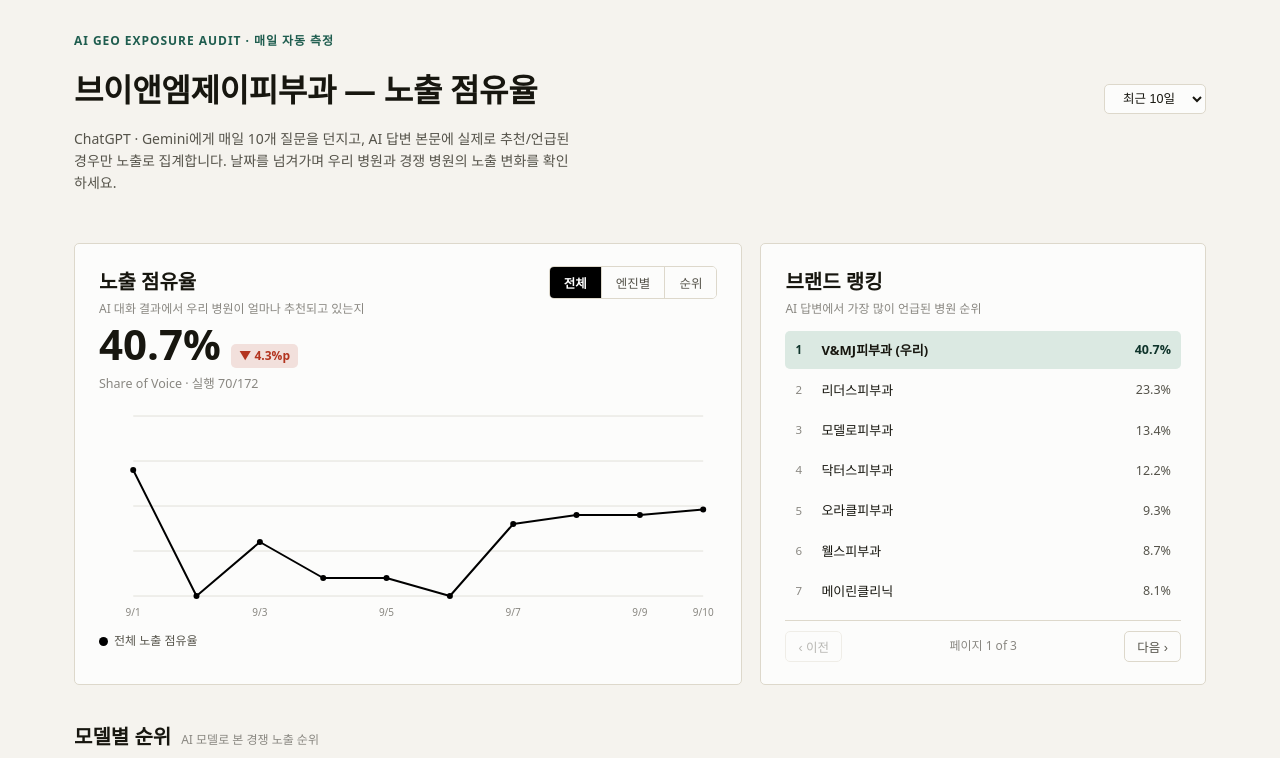
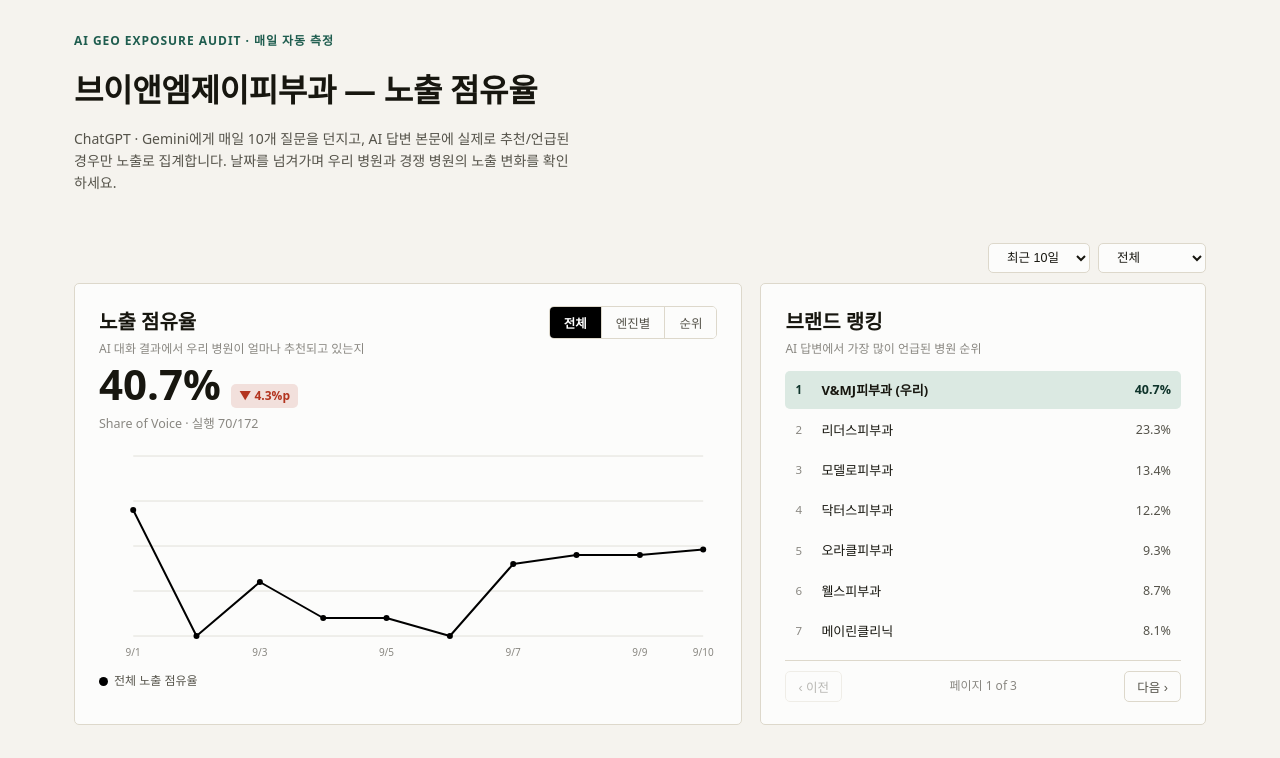
Before and after one commit to mjskinclinic/v-mj-skin-clinic, a plain HTML site: page docs/index.html in a window 1280 px wide. Shown: the top 758 px of the page. Drawn offline with Linux system fonts and the light colour scheme; a web font is replaced by a local one.

Commit message:
Add files via upload

```diff
--- a/docs/index.html
+++ b/docs/index.html
@@ -12,14 +12,6 @@
     <div class="eyebrow">AI GEO Exposure Audit &middot; 매일 자동 측정</div>
     <div class="top-row">
       <h1>브이앤엠제이피부과 — 노출 점유율</h1>
-      <div class="controls">
-        <select class="period" id="periodSelect">
-          <option value="7">최근 7일</option>
-          <option value="10" selected>최근 10일</option>
-          <option value="30">최근 30일</option>
-          <option value="0">전체 기간</option>
-        </select>
-      </div>
     </div>
     <div class="sub">ChatGPT · Gemini에게 매일 10개 질문을 던지고, AI 답변 본문에 실제로 추천/언급된 경우만 노출로 집계합니다. 날짜를 넘겨가며 우리 병원과 경쟁 병원의 노출 변화를 확인하세요.</div>
   </div>
@@ -65,6 +57,8 @@ let PERIOD_DAYS = 10;
 let CHART_MODE = "total"; // total | engine | rank
 let QLIST_FILTER = "all"; // all | tag:이름 | group:이름
 let RANK_LIST_FULL = [];
+let TAG_FILTER = "all"; // all | 태그명 — 노출 점유율/브랜드 랭킹 카드에 적용
+let HERO_Q_INDICES = null; // TAG_FILTER에 대응하는 질문 인덱스 목록 (null = 전체)
 
 function statusOf(row) {
   if (row.error || row.exposed === null || row.exposed === undefined) return { cls: "unknown", label: "확인 오류" };
@@ -98,14 +92,51 @@ function render() {
 
   document.getElementById("footerStamp").textContent = `AI GEO Exposure Audit · ${latest.date} 기준`;
 
+  // 질문마다 tag(예: 월보고용/강남키워드)를 붙여서, 태그 필터와 "질문 목록" 묶음 보기에 사용합니다.
+  // 실제 데이터 배열(latest.questions)의 순서·인덱스는 전혀 건드리지 않으므로
+  // prompt.html?q=번호 링크나 과거 기록과의 매칭에는 영향이 없습니다.
+  const tags = latest.questionTags || [];
+  const byTag = new Map(); // tagName -> [원래 인덱스, ...] (등장 순서 그대로 보존)
+  latest.questions.forEach((_, i) => {
+    const tagName = tags[i] || "기타";
+    if (!byTag.has(tagName)) byTag.set(tagName, []);
+    byTag.get(tagName).push(i);
+  });
+  const tagNames = [...byTag.keys()];
+  HERO_Q_INDICES = TAG_FILTER === "all" ? null : (byTag.get(TAG_FILTER) || []);
+
   // ---- hero + ranking ----
+  const heroControls = document.createElement("div");
+  heroControls.className = "hero-controls";
+  heroControls.innerHTML = `
+    <select class="period" id="periodSelect">
+      <option value="7"${PERIOD_DAYS === 7 ? " selected" : ""}>최근 7일</option>
+      <option value="10"${PERIOD_DAYS === 10 ? " selected" : ""}>최근 10일</option>
+      <option value="30"${PERIOD_DAYS === 30 ? " selected" : ""}>최근 30일</option>
+      <option value="0"${PERIOD_DAYS === 0 ? " selected" : ""}>전체 기간</option>
+    </select>
+    <select class="period" id="tagFilterSelect">
+      <option value="all"${TAG_FILTER === "all" ? " selected" : ""}>전체</option>
+      ${tagNames.map((t) => `<option value="${t}"${TAG_FILTER === t ? " selected" : ""}>${t}</option>`).join("")}
+    </select>
+  `;
+  app.appendChild(heroControls);
+  document.getElementById("periodSelect").addEventListener("change", (e) => {
+    PERIOD_DAYS = +e.target.value;
+    render();
+  });
+  document.getElementById("tagFilterSelect").addEventListener("change", (e) => {
+    TAG_FILTER = e.target.value;
+    render();
+  });
+
   const heroRow = document.createElement("div");
   heroRow.className = "hero-row";
 
-  const allRuns = flattenRuns(hist, { days: 0 });
+  const allRuns = flattenRuns(hist, { days: 0, questionIndices: HERO_Q_INDICES });
   const sov = shareOfVoice(allRuns);
-  const trendAll = dailyTrend(hist, {});
-  const prevPct = hist.length > 1 ? dailyTrend(hist.slice(0, -1), {}).slice(-1)[0]?.pct : null;
+  const trendAll = dailyTrend(hist, { questionIndices: HERO_Q_INDICES });
+  const prevPct = hist.length > 1 ? dailyTrend(hist.slice(0, -1), { questionIndices: HERO_Q_INDICES }).slice(-1)[0]?.pct : null;
   const delta = pctDelta(sov.pct, hist.length > 1 ? trendAll[trendAll.length - 2].pct : null);
 
   const deltaHtml = delta === null
@@ -184,17 +215,7 @@ function render() {
   ));
 
   // ---- question list ----
-  // 질문마다 tag(예: 월보고용/강남키워드)를 붙여서, "전체" 보기에서는 tag별로 묶어 보여줍니다.
-  // 실제 데이터 배열(latest.questions)의 순서·인덱스는 전혀 건드리지 않으므로
-  // prompt.html?q=번호 링크나 과거 기록과의 매칭에는 영향이 없습니다.
-  const tags = latest.questionTags || [];
-  const byTag = new Map(); // tagName -> [원래 인덱스, ...] (등장 순서 그대로 보존)
-  latest.questions.forEach((_, i) => {
-    const tagName = tags[i] || "기타";
-    if (!byTag.has(tagName)) byTag.set(tagName, []);
-    byTag.get(tagName).push(i);
-  });
-  const tagNames = [...byTag.keys()];
+  // "전체" 보기에서는 위에서 계산한 tag별로 묶어 보여줍니다.
   const groupNames = Object.keys(groups);
 
   const qHeading = document.createElement("div");
@@ -283,19 +304,19 @@ function renderChart() {
   if (!wrap) return;
 
   if (CHART_MODE === "total") {
-    const points = dailyTrend(hist, {}).map((d) => ({ x: d.date, y: d.pct }));
+    const points = dailyTrend(hist, { questionIndices: HERO_Q_INDICES }).map((d) => ({ x: d.date, y: d.pct }));
     renderTrendChart(wrap, [{ label: "전체", color: "#000000", points }], { yMax: 100, ySuffix: "%" });
     legend.innerHTML = `<span><i style="background:#000000"></i>전체 노출 점유율</span>`;
   } else if (CHART_MODE === "engine") {
     const series = PLATFORMS.map((p) => ({
       label: PLATFORM_META[p].name,
       color: PLATFORM_META[p].color,
-      points: dailyTrend(hist, { platform: p }).map((d) => ({ x: d.date, y: d.pct })),
+      points: dailyTrend(hist, { platform: p, questionIndices: HERO_Q_INDICES }).map((d) => ({ x: d.date, y: d.pct })),
     }));
     renderTrendChart(wrap, series, { yMax: 100, ySuffix: "%" });
     legend.innerHTML = PLATFORMS.map((p) => `<span><i style="background:${PLATFORM_META[p].color}"></i>${PLATFORM_META[p].name}</span>`).join("");
   } else {
-    const points = dailyRankTrend(hist, {}).map((d) => ({ x: d.date, y: d.rank }));
+    const points = dailyRankTrend(hist, { questionIndices: HERO_Q_INDICES }).map((d) => ({ x: d.date, y: d.rank }));
     const maxRank = Math.max(5, ...points.map((p) => p.y || 0));
     renderTrendChart(wrap, [{ label: "우리 순위", color: "var(--accent)", points }], { invertY: true, yMax: maxRank, ySuffix: "위" });
     legend.innerHTML = `<span><i style="background:var(--accent)"></i>브랜드 랭킹 내 우리 병원 순위 (낮을수록 좋음)</span>`;
@@ -370,11 +391,6 @@ function renderMatrix(rows) {
   return wrap;
 }
 
-document.getElementById("periodSelect").addEventListener("change", (e) => {
-  PERIOD_DAYS = +e.target.value;
-  render();
-});
-
 fetch("./data/results.json", { cache: "no-store" })
   .then((r) => r.json())
   .then((data) => {
--- a/docs/style.css
+++ b/docs/style.css
@@ -129,6 +129,7 @@ a:hover { text-decoration: underline; }
 .back { font-size: 13px; color: var(--ink-2); display: inline-flex; align-items: center; gap: 5px; margin: 28px 0 16px; }
 
 .controls { display: flex; gap: 8px; align-items: center; flex-wrap: wrap; }
+.hero-controls { display: flex; justify-content: flex-end; gap: 8px; flex-wrap: wrap; margin-bottom: 10px; }
 select.period {
   font-size: 12.5px; border: 1px solid var(--line);
   border-radius: 5px; padding: 6px 14px; background: var(--surface); color: var(--ink);
```
